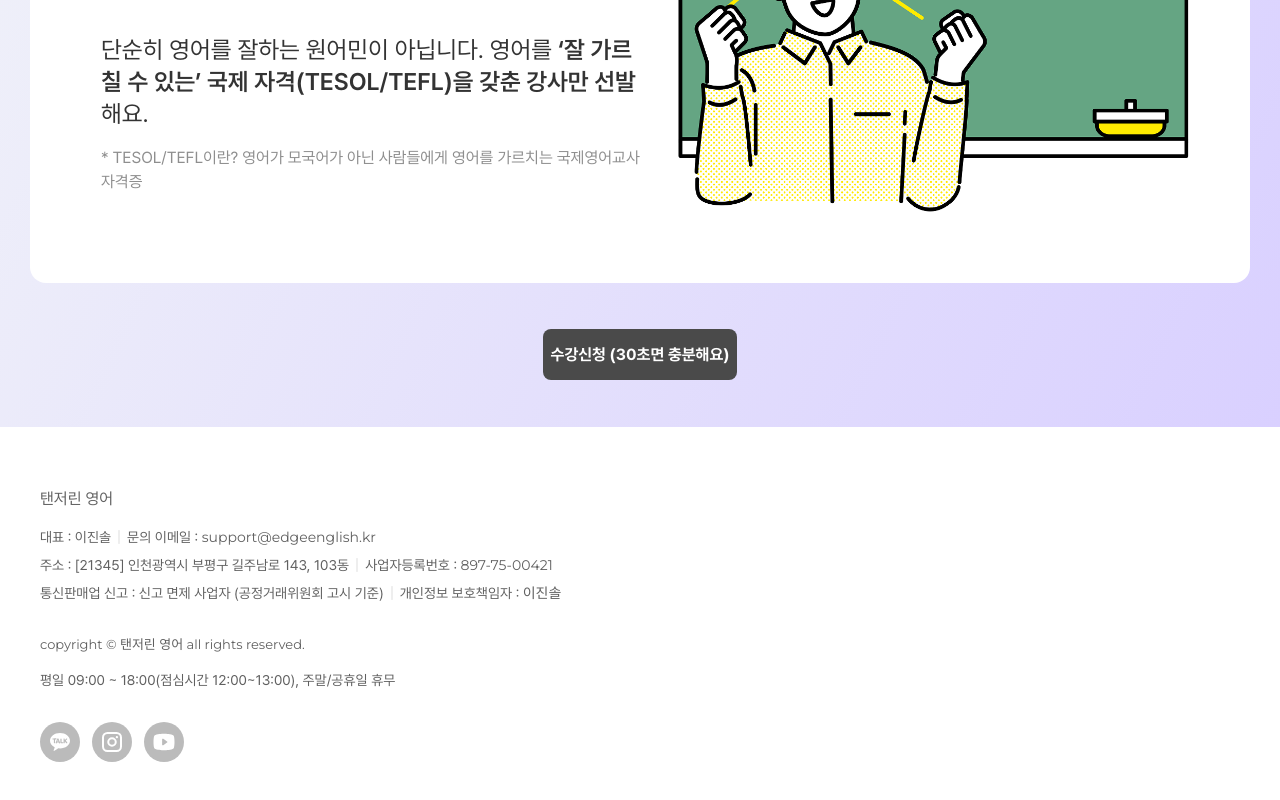
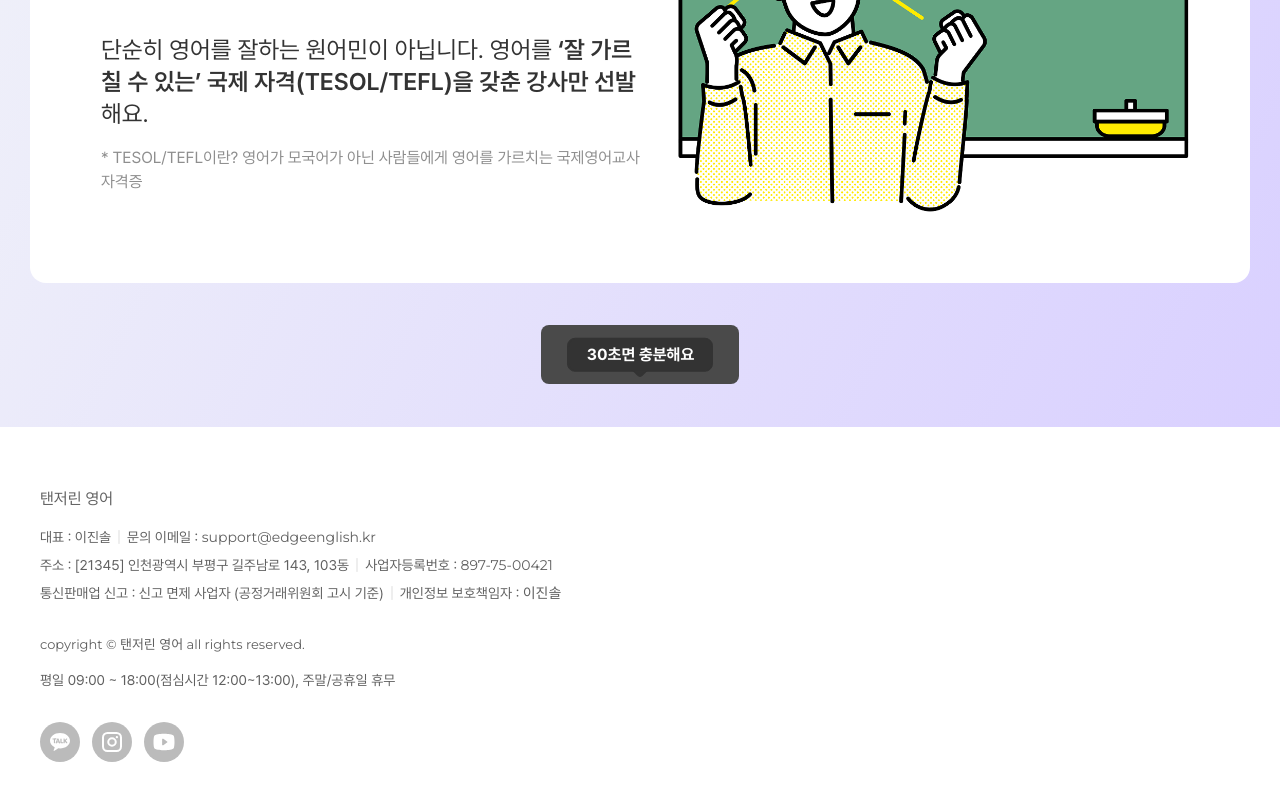
Before and after one commit to gandy818/edge-english, a Next.js app: page / in a window 1280 px wide. Shown: the part 7527-8327 px from the top of the page. Built offline with nearby package versions, Linux system fonts and the light colour scheme.

Commit message:
fix: 메인 맨 하단 버튼 수정

```diff
--- a/src/app/page.tsx
+++ b/src/app/page.tsx
@@ -3,6 +3,7 @@ import PointsTab from '@/components/main/DetailPointTab';
 import Image from 'next/image';
 import MobileShortsSwiper from '@/components/main/MobileShortsSwiper';
 import Link from 'next/link';
+import Bubble from '@/components/common/bubble/Bubble';
 
 export default function Home() {
   return (
@@ -673,14 +674,18 @@ export default function Home() {
             <PointsTab />
           </div>
 
-          <div className="mx-auto mt-15 w-fit max-md:mt-10">
-            <Link
-              href="https://forms.gle/rkvoS9ut3a5eSe659"
-              target="_blank"
-              className="btn h-14 rounded-lg bg-[#4a4a4a] px-2 py-4 font-bold text-white"
-            >
-              수강신청 (30초면 충분해요)
-            </Link>
+          <div className="relative mx-auto mt-15 w-fit max-md:mt-10">
+            <div className="w-[228px] self-center text-center">
+              <Bubble text="30초면 충분해요" bg="#333333" textClassName="text-white" />
+
+              <Link
+                href="https://forms.gle/rkvoS9ut3a5eSe659"
+                target="_blank"
+                className="btn mx-auto mt-12 h-14 w-50 rounded-lg border-none bg-[#4A4A4A] px-14 py-5 font-bold text-white"
+              >
+                수강 신청하기
+              </Link>
+            </div>
           </div>
         </div>
       </div>
```
